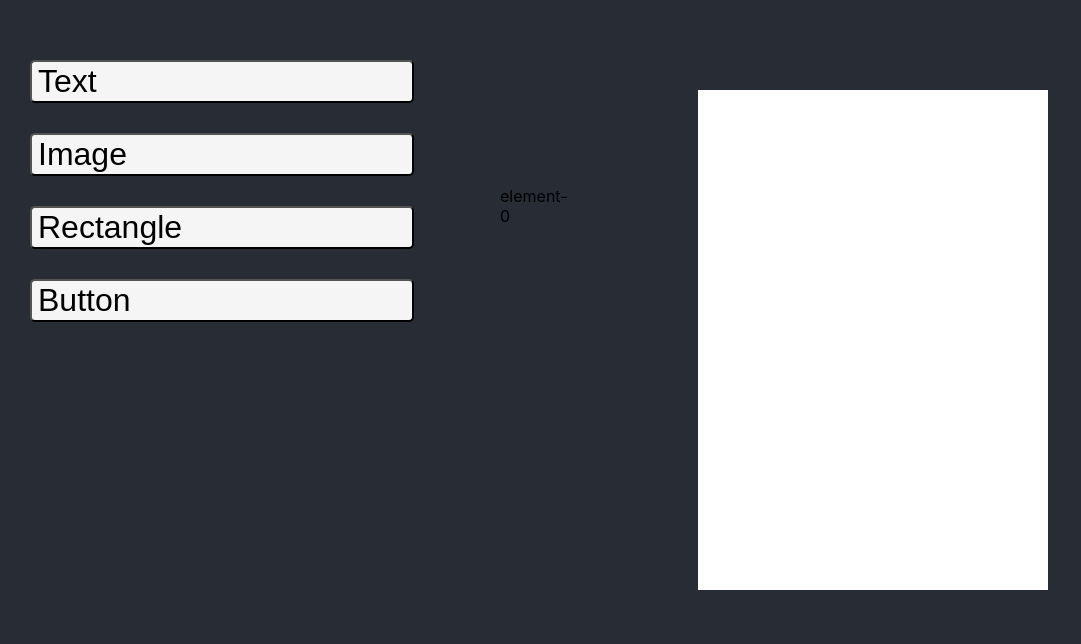
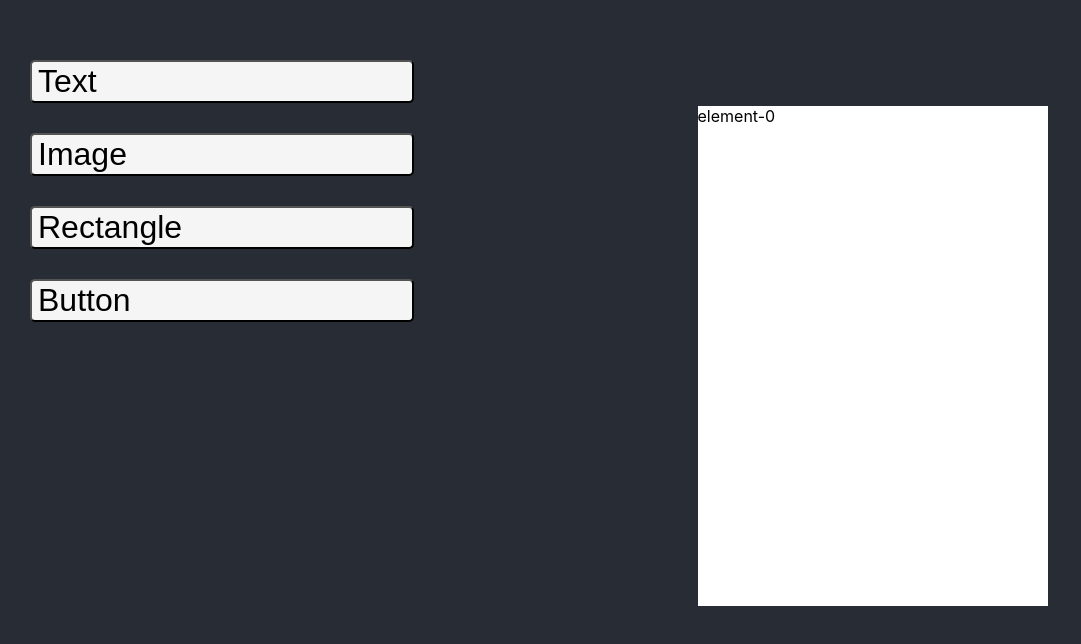
Before and after one commit to adityasreeram007/freeform-editor, a React (Create React App) app: page / in a window 1280 px wide. Both pictures are taken after a click on the button "Text". Shown: the top 644 px of the page, without its empty margins (0-1081 px from the left). Built offline with nearby package versions, Linux system fonts and the light colour scheme.

Commit message:
draggable

```diff
--- a/package.json
+++ b/package.json
@@ -8,6 +8,7 @@
     "@testing-library/user-event": "^12.6.3",
     "react": "^17.0.1",
     "react-dom": "^17.0.1",
+    "react-draggable": "^4.4.3",
     "react-scripts": "4.0.1",
     "web-vitals": "^0.2.4"
   },
--- a/src/components/Dragabble.jsx
+++ b/src/components/Dragabble.jsx
@@ -1,5 +1,5 @@
 import { Component } from "react";
-
+import Draggable from 'react-draggable';
 var Dragabble=ComposedComponent => class  extends Component{
     state = {
         Dragabble: false,
@@ -8,8 +8,8 @@ var Dragabble=ComposedComponent => class  extends Component{
        starty:0,
        endx:350,
        endy:500,
-       x:170,
-       y:500
+       x:0,
+       y:0
       };
 
       componentWillUnmount() {
@@ -24,14 +24,18 @@ var Dragabble=ComposedComponent => class  extends Component{
       moveElement=(e)=>{
         // console.log(e)
         // console.log(this.state)
-        var blockpos=document.getElementById('area')
-        let deltaX = this.state.x - e.clientY
-        let deltaY = this.state.y - e.clientX
+        var elem=document.getElementById('element-0')
+        // let deltaY = this.state.y - e.clientX
 
-        let left= blockpos.left - deltaY
-        let top = blockpos.top - deltaX
+        // console.log(blockpos)
+        // let left= blockpos.left - deltaY
+        // let top = blockpos.top - deltaX
+        console.log(e)
+        let shiftX = e.clientX - elem.getBoundingClientRect().left;
+        let shiftY = e.clientY - elem.getBoundingClientRect().top;
+        console.log(shiftY,shiftX)
         if(this.state.Dragabble===true){
-          this.setState({x:top+50,y:left})
+          this.setState({x:e.pageX+e.movementX*25,y:e.pageY+e.movementY*25})
         }
       }
 
@@ -84,11 +88,15 @@ var Dragabble=ComposedComponent => class  extends Component{
       console.log(coords)
         return (
 
-          <div className="Dragger" onMouseDown={this.setDragabble} style={coords} onMouseOut={this.disableDragabble} onMouseMove={this.moveElement} onMouseUp={this.disableDragabble}  >
+          <Draggable
+
+         >
+            <div className="classes">
              <ComposedComponent   {...this.state} {...this.props}
 
-              />
-             </div>
+              /></div>
+              </Draggable>
+
         )
     }
 }
--- a/src/components/Image.jsx
+++ b/src/components/Image.jsx
@@ -1,11 +1,15 @@
 import {Component} from 'react'
+import Draggable from 'react-draggable';
 import Dragabble from './Dragabble'
 class Image extends Component{
     render(){
         return (
+
+
             <img className={this.props.id} id={this.props.id}
             src='https://www.vinylhome.co.nz/image/cache/catalog/products/GreyMatte-500x500.jpg'
             height="200px" width="100px" />
+
         )
 
 
```
Also changed, not shown: 2 other files (tests, documents, lock files or other folders).
